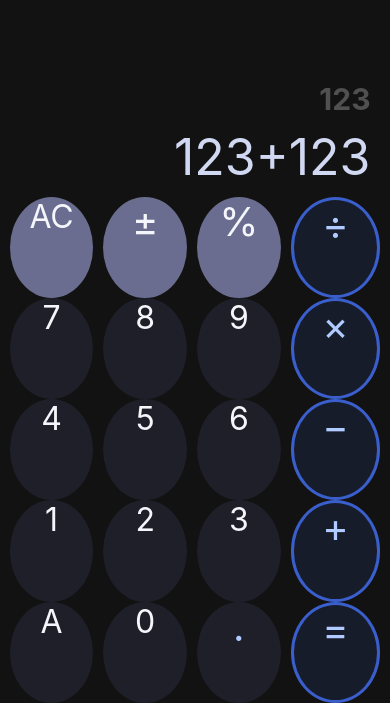
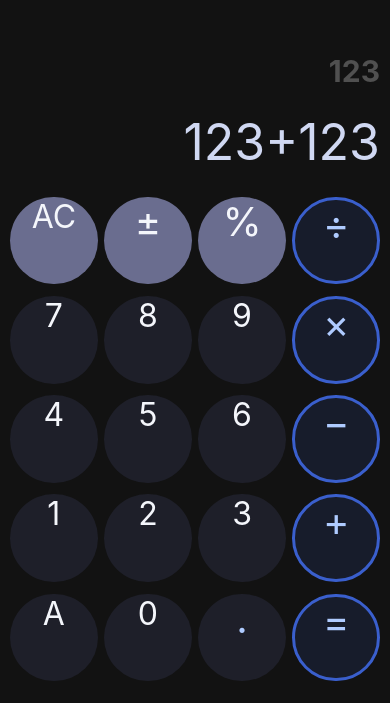
Before and after one commit to Jx1126/md-midterm, a React Native app in the folder calculator-app/: screen / in a window 390 px wide. Shown: the part 141-844 px from the top of the page. Built offline with nearby package versions, Linux system fonts and the light colour scheme.

Commit message:
refactor: update button layout for responsiveness
- Button dimensions are now calculated using `Screen Dimensions` instead of `flex`

```diff
--- a/calculator-app/App.js
+++ b/calculator-app/App.js
@@ -96,6 +96,9 @@ export default function App() {
   );
 }
 
+const screenDimension = Dimensions.get('window');
+const buttonDimension = (screenDimension.width / 4 * 0.9)
+
 const styles = StyleSheet.create({
   body: {
     flex: 1,
@@ -104,23 +107,25 @@ const styles = StyleSheet.create({
     alignItems: 'center',
 },
   container: {
-    width: '95%',
-    height: '60%',
+    width: '100%',
+    paddingHorizontal: 10,
+    paddingBottom: 10,
+    height: screenDimension.height * 0.6,
   },
   textWrapper: {
-    width: '90%',
+    width: '100%',
+    paddingHorizontal: 10,
     justifyContent: 'flex-end',
   },
   row: {
     flex: 1,
     flexDirection: 'row',
     justifyContent: 'space-between',
-    gap: 10,
   },
   button: {
-    flex: 1,
-    aspectRatio: 1,
-    borderRadius: '100%',
+    width: buttonDimension,
+    height: buttonDimension,
+    borderRadius: buttonDimension / 2,
     backgroundColor: '#1E1F29',
     justifyContent: 'center',
     alignItems: 'center',
@@ -169,5 +174,6 @@ const styles = StyleSheet.create({
     fontSize: 50,
     marginBottom: 10,
     textAlign: 'right',
+    lineHeight: buttonDimension,
   },
 });
```
